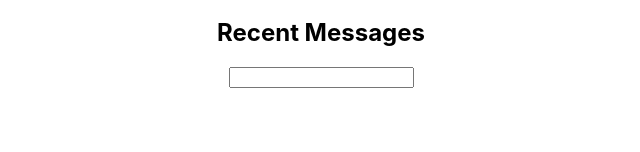
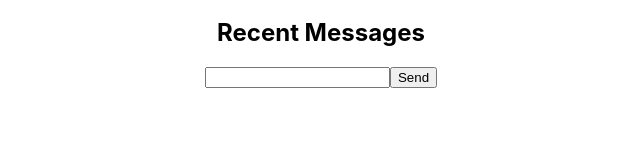
Before and after one commit to hmanjun/Discord-Clone, a React (Create React App) app in the folder client/: page /#/ in a window 1280 px wide. Shown: the part 148-300 px from the top of the page, without its empty margins (319-959 px from the left). Built offline with nearby package versions, Linux system fonts and the light colour scheme.

Commit message:
Add functionality to send message to wss

```diff
--- a/client/package.json
+++ b/client/package.json
@@ -9,13 +9,15 @@
     "react": "^18.2.0",
     "react-dom": "^18.2.0",
     "react-scripts": "5.0.1",
+    "watch": "^1.0.2",
     "web-vitals": "^2.1.4"
   },
   "scripts": {
     "start": "react-scripts start",
     "build": "react-scripts build",
     "test": "react-scripts test",
-    "eject": "react-scripts eject"
+    "eject": "react-scripts eject",
+    "watch": "watch 'npm run build' ./src"
   },
   "eslintConfig": {
     "extends": [
--- a/client/src/App.js
+++ b/client/src/App.js
@@ -1,12 +1,12 @@
 import './App.css';
 import React, {useState} from 'react';
+let ws
 
 function App() {
   const [recievedMessage, setRecievedMessage] = useState([])
   const [sendMessage, setSendMessage] = useState("")
   const [connected, setConnection] = useState(false)
 
-  let ws
   const connectWss = () =>{
     if(connected) return
     if(ws){
@@ -15,6 +15,7 @@ function App() {
     }
 
     ws = new WebSocket(`ws://${window.location.host}`)
+
     ws.onopen = () =>{
       setConnection(true)
     }
@@ -22,6 +23,12 @@ function App() {
     ws.addEventListener('message', ({data}) => {
       setRecievedMessage([...recievedMessage, data])
     })
+  }
+
+  const send = () => {
+    if(!ws) return
+    ws.send(sendMessage)
+    setSendMessage("")
   }
 
   return (
@@ -32,6 +39,7 @@ function App() {
       <h2>Recent Messages</h2>
       <div className='recieved-messages'>{recievedMessage.map(message => <h4>{message}</h4>)}</div>
       <input input={sendMessage} onChange={e => setSendMessage(e.target.value)}></input>
+      <button className='send-message-button' onClick={send}>Send</button>
     </div>
   );
 }
```
Also changed, not shown: 1 other file (tests, documents, lock files or other folders).
